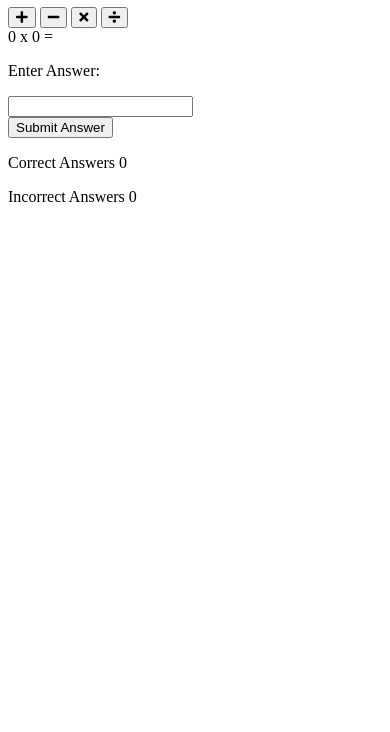
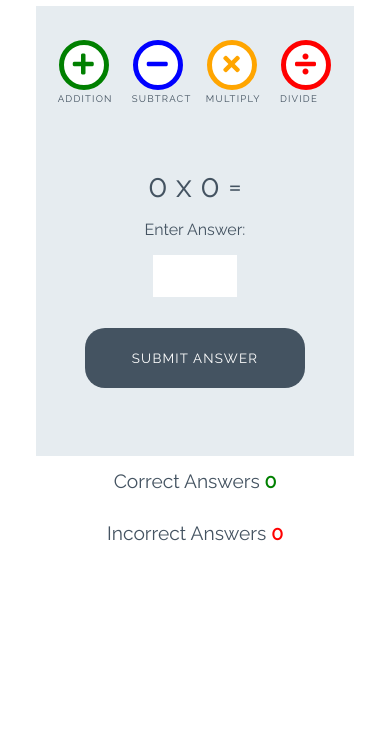
Before and after one commit to Quaim/Love-Math, a plain HTML site: page index.html in a window 390 px wide. Shown: the part 112-844 px from the top of the page. Drawn offline with Linux system fonts and the light colour scheme.

Commit message:
added CSS to html elements

```diff
--- a/assets/css/style.css
+++ b/assets/css/style.css
@@ -0,0 +1,253 @@
+/* --------- Global style */
+
+body {
+    background-color: white;
+    font-family: "Raleway", sans-serif;
+    color: #445361;
+    text-align: center;
+}
+
+/* --------- Heading */
+
+.heading {
+    text-align: center;
+    font-size: 2.5rem;
+}
+
+.logo {
+    height: 40px;
+    padding-right: 5px;
+}
+
+/* --------- Game layout */
+
+.game-area {
+    background-color: #E6ECF0;
+    box-sizing: border-box;
+    width: 85%;
+    height: 65vh;
+    max-height: 450px;
+    max-width: 830px;
+    margin-left: auto;
+    margin-right: auto;
+    padding: 1%;
+}
+
+.question-area {
+    width: 50%;
+    font-size: 2rem;
+    margin: auto;
+    padding: 50px 0;
+}
+
+.question-area span {
+    padding: 0 15px;
+}
+
+.score-area {
+    margin: 5px auto;
+    width: 60%;
+    font-size: 1.2rem;
+}
+
+.controls-area {
+    width: 85%;
+    margin: 30px auto;
+}
+
+#score {
+    color: green;
+    font-weight: bold;
+}
+
+#incorrect {
+    color: red;
+    font-weight: bold;
+}
+
+.answer-message {
+    display: none;
+    font-size: 1rem;
+}
+
+#answer-box {
+    border: none;
+    color: #445361;
+    display: inline-block;
+    height: 40px;
+    width: 80px;
+    font-size: 1.2rem;
+}
+
+.scores {
+    display: inline-block;
+    padding: 25px;
+}
+
+/* --------- Buttons */
+
+.btn {
+    width: 220px;
+    height: 60px;
+    font-family: "Raleway", sans-serif;
+    text-transform: uppercase;
+    letter-spacing: 1.2px;
+    color: white;
+}
+
+.btn:focus {
+    outline: none;
+}
+
+.btn--big {
+    padding-top: 10px;
+    border-radius: 50%;
+    background-color: white;
+    border: 10px solid;
+    width: 100px;
+    height: 100px;
+    font-size: 3.2rem;
+    margin: 0 30px;
+    transition: all 0.5s;
+}
+
+.btn--big::after{
+    content:attr(data-type);
+    font-size: 1rem;
+    color: #445361;
+    position: relative;
+    left: -0.5em;
+}
+
+
+.btn--blue {
+    border-color: blue;
+    color: blue;
+}
+
+.btn--blue:active,
+.btn--blue:hover {
+    background-color: darkblue;
+    color: white;
+}
+
+.btn--orange {
+    border-color: orange;
+    color: orange;
+}
+
+.btn--orange:active,
+.btn--orange:hover {
+    background-color: darkorange;
+    color: white;
+}
+
+.btn--red {
+    border-color: red;
+    color: red;
+}
+
+.btn--red:active,
+.btn--red:hover {
+    background-color: darkred;
+    color: white;
+}
+
+.btn--green {
+    border-color: green;
+    color: green;
+}
+
+.btn--green:active,
+.btn--green:hover {
+    background-color: darkgreen;
+    color: white;
+}
+
+.btn--gray {
+    margin-top: 25px;
+    background-color: #445361;
+    border: 1px transparent;
+    border-radius: 20px;
+}
+
+.btn--gray:active,
+.btn--gray:hover {
+    background-color: #0d1013;
+}
+
+/* --------- Media queries */
+
+@media (max-width: 414px) {
+    .controls-area {
+        width: 100%;
+    }
+
+    .btn--big {
+        margin: 0 10px;
+        padding: 5px;
+        border: 5px solid;
+        width: 50px;
+        height: 50px;
+        font-size: 1.5rem;
+    }
+
+    .btn--big::after {
+        font-size: 0.6rem;
+        left: -0.7rem;
+    }
+
+    .question-area {
+        padding: 10% 0;
+        width: 100%;
+    }
+
+    .question-area span {
+        padding: 0;
+    }
+
+    .answer-message {
+        display: block;
+    }
+
+    #answer-box {
+        display: block;
+        margin: 0 auto;
+    }
+    .btn--gray {
+        margin-top: 0;
+    }
+
+    .score-area {
+        width: 100%;
+    }
+
+    .scores {
+        margin: 0.5em auto;
+        display: block;
+        padding: 5px;
+    }
+
+    .heading {
+        font-size: 2rem;
+    }
+}
+
+@media (max-width: 320px) {
+    .game-area {
+        height: 70vh;
+    }
+
+    .controls-area {
+        width: 75%;
+        margin: 10px auto;
+    }
+
+    .btn--big {
+        margin: 10px 10px;
+    }
+    .question-area {
+        padding: 10px 0;
+    }
+
+}
--- a/index.html
+++ b/index.html
@@ -17,16 +17,16 @@
 
     <div class="game-area">
         <div class="controls-area">
-            <button class="btn btn--big btn--green">
+            <button data-type="addition" class="btn btn--big btn--green">
                 <i class="fas fa-plus"></i>
             </button>
-            <button class="btn btn--big btn--blue">
+            <button data-type="subtract" class="btn btn--big btn--blue">
                 <i class="fas fa-minus"></i>
             </button>
-            <button class="btn btn--big btn--orange">
+            <button data-type="multiply" class="btn btn--big btn--orange">
                 <i class="fas fa-times"></i>
             </button>
-            <button class="btn btn--big btn--red">
+            <button data-type="divide" class="btn btn--big btn--red">
                 <i class="fas fa-divide"></i>
             </button>
         </div>
@@ -39,7 +39,7 @@
             <input id="answer-box" type="number">
 
         </div>
-        <button class="btn btn--gray">Submit Answer</button>
+        <button data-type="submit" class="btn btn--gray">Submit Answer</button>
     </div>
 
     <div class="score-area">
```
